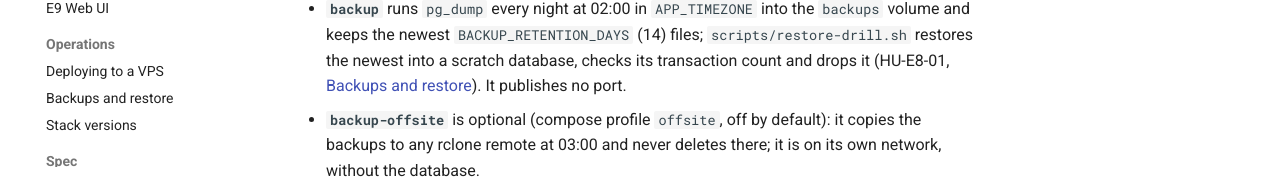
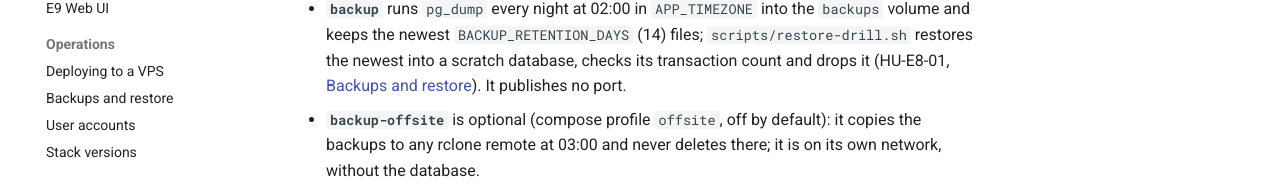
Before and after one commit to Facabore/Hearth, an MkDocs documentation site: the page built from docs/architecture/README.md, in a window 1280 px wide and 900 px high, scrolled down 598 px. Shown: the part 709-897 px from the top of the window. Built offline with MkDocs 1.6.1 and Material for MkDocs 9.7.7, drawn with Linux system fonts in a browser that asks for light colours; comment, search, counter and statistics services are not loaded.

Commit message:
docs(operations): list the user accounts page in the docs navigation (Refs #69)

```diff
--- a/mkdocs.yml
+++ b/mkdocs.yml
@@ -66,6 +66,7 @@ nav:
   - Operations:
       - Deploying to a VPS: operations/deploy.md
       - Backups and restore: operations/backups.md
+      - User accounts: operations/accounts.md
       - Stack versions: stack-versions.md
   - Spec:
       - Design spec: superpowers/specs/2026-10-11-hearth-design.md
```
